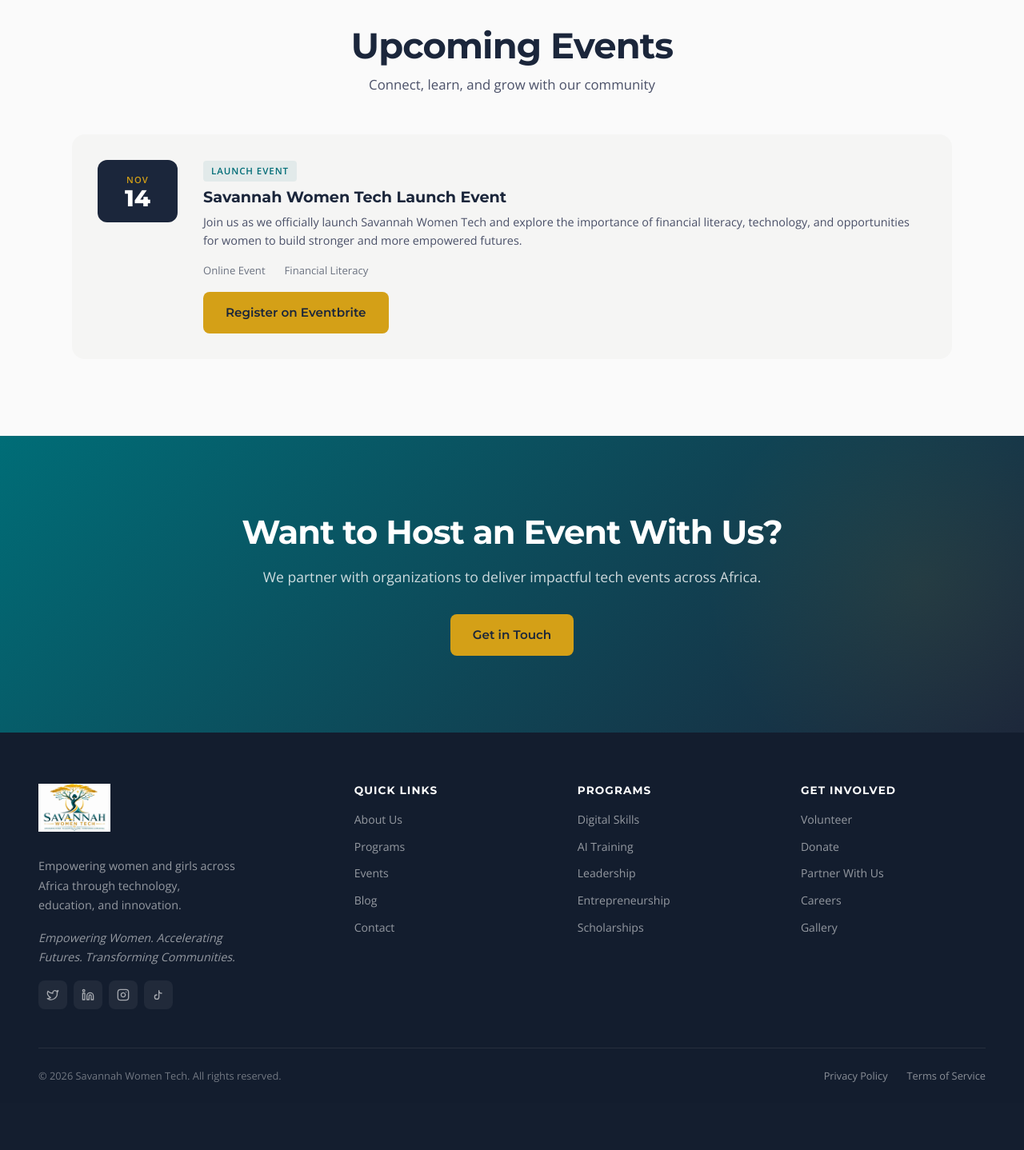
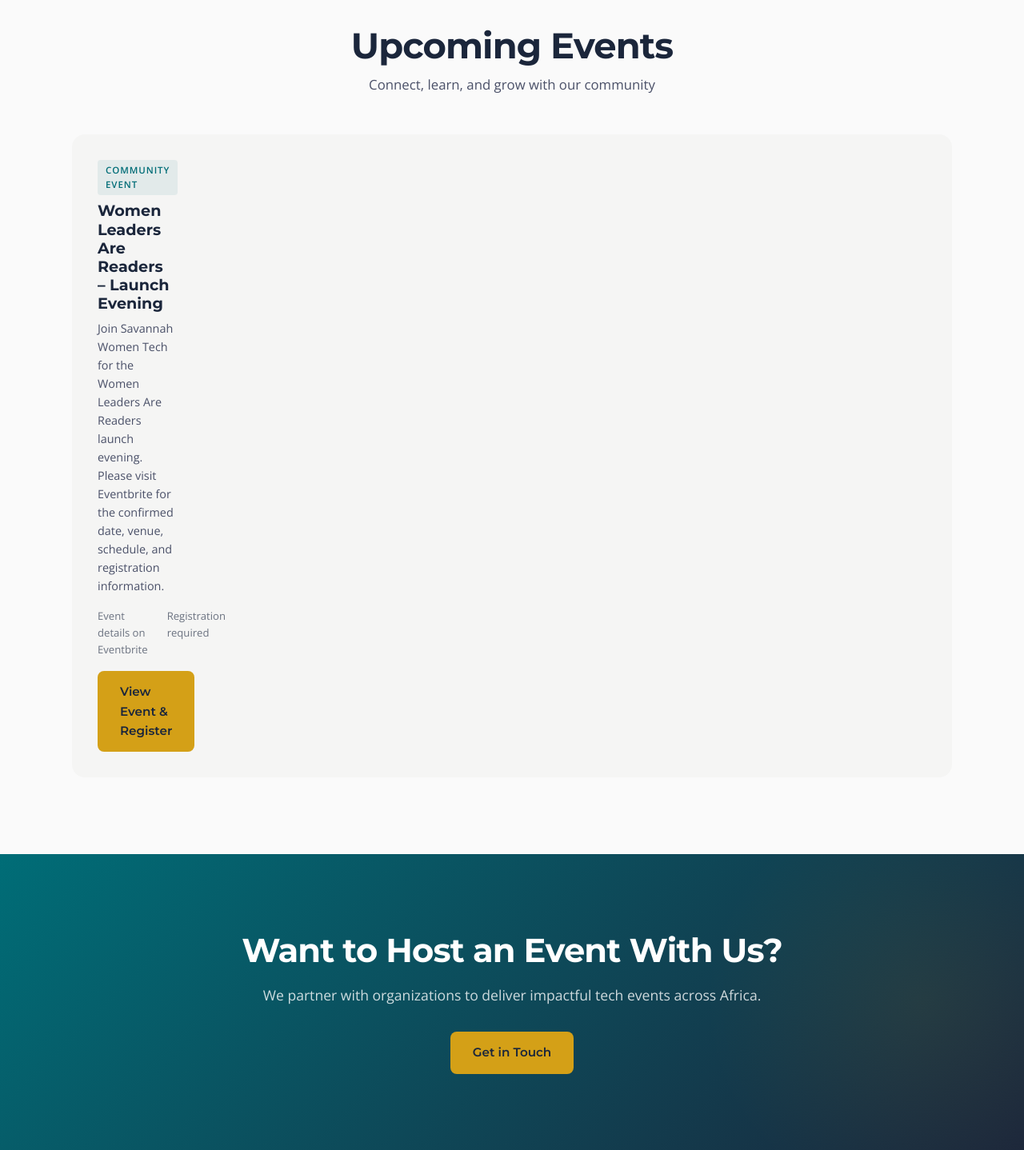
Before and after one commit to preciouskorir/savannah-women-tech, a Django app: template website/templates/website/events.html in a window 1280 px wide. Shown: the part 429-1867 px from the top of the page at 80% size. Before the commit the page ends 1782 px from the top, so only its background shows below. Run offline with Django 3.2, Linux system fonts and the light colour scheme; the template is opened without the code that fills it, so the values that code supplies are empty.

Commit message:
Update upcoming event listing

```diff
--- a/website/templates/website/events.html
+++ b/website/templates/website/events.html
@@ -18,38 +18,23 @@
             <p>Connect, learn, and grow with our community</p>
         </div>
         <div class="events-grid">
-<!-- Savannah Women Tech Launch Event -->
-<div class="event-card">
-    <div class="event-date-badge">
-        <span class="event-month">NOV</span>
-        <span class="event-day">14</span>
-    </div>
-
-    <div class="event-content">
-        <span class="event-type">Launch Event</span>
-
-        <h3>Savannah Women Tech Launch Event</h3>
-
-        <p>
-            Join us as we officially launch Savannah Women Tech and explore
-            the importance of financial literacy, technology, and opportunities
-            for women to build stronger and more empowered futures.
-        </p>
-
-        <div class="event-details">
-            <span>Online Event</span>
-            <span>Financial Literacy</span>
+            <div class="event-card">
+                <div class="event-content">
+                    <span class="event-type">Community Event</span>
+                    <h3>Women Leaders Are Readers – Launch Evening</h3>
+                    <p>Join Savannah Women Tech for the Women Leaders Are Readers launch evening. Please visit Eventbrite for the confirmed date, venue, schedule, and registration information.</p>
+                    <div class="event-details">
+                        <span>Event details on Eventbrite</span>
+                        <span>Registration required</span>
+                    </div>
+                    <a href="https://www.eventbrite.com/e/savannah-women-leaders-are-readers-launch-evening-tickets-2004800247508"
+                       target="_blank" rel="noopener noreferrer" class="btn btn-primary">
+                        View Event & Register
+                    </a>
+                </div>
+            </div>
         </div>
 
-        <a href="https://www.eventbrite.com/e/2003003166390?aff=oddtdtcreator"
-           target="_blank"
-           rel="noopener noreferrer"
-           class="btn btn-primary">
-            Register on Eventbrite
-        </a>
-    </div>
-</div>
-        </div>
 </div>
 </section>
 
```
